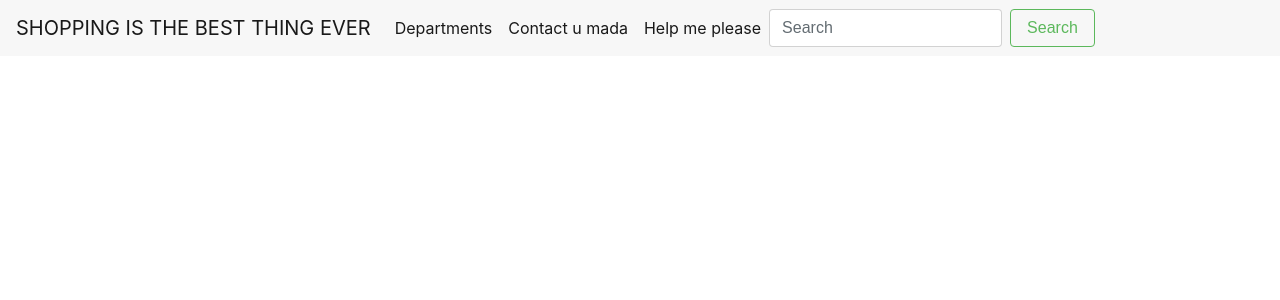
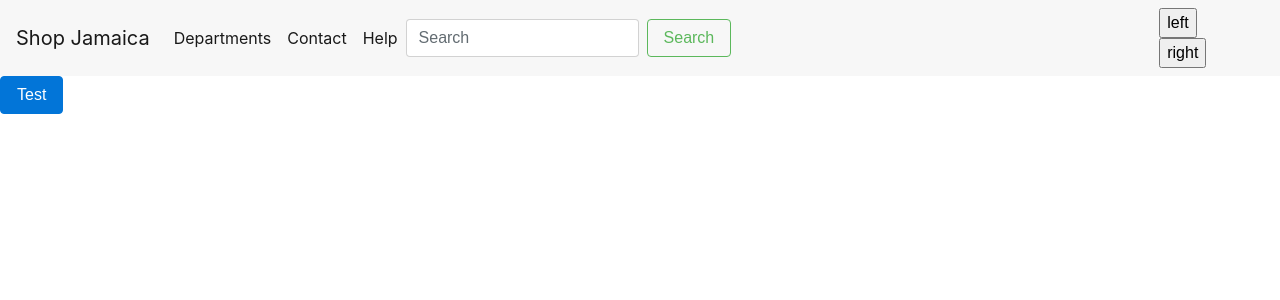
Before and after one commit to Ne1k1/shopping-site-project, a Django app: page / in a window 1280 px wide. Shown: the top 300 px of the page. Run offline with Django 3.2, Linux system fonts and the light colour scheme; some libraries are stand-ins or nearby versions.

Commit message:
button added

```diff
--- a/app/templates/index.html
+++ b/app/templates/index.html
@@ -25,7 +25,7 @@
 			<span class="navbar-toggler-icon"></span>
 		</button>
 
-		<a class="navbar-brand" href="#">SHOPPING IS THE BEST THING EVER</a>
+		<a class="navbar-brand" href="#">Shop Jamaica</a>
 
 		<div class="collapse navbar-collapse" id="mainnavbar">
 			<ul class="nav navbar-nav navbar-center">
@@ -34,11 +34,11 @@
 				</li>
 
 				<li class="nav-item active">
-					<a class="nav-link" href="#">Contact u mada</a>
+					<a class="nav-link" href="#">Contact</a>
 				</li>
 
 				<li class="nav-item active">
-					<a class="nav-link" href="#">Help me please</a>
+					<a class="nav-link" href="#">Help</a>
 				</li>
 			</ul>
 
@@ -49,9 +49,18 @@
 
 		</div>
 
+		<div class="container-fluid">
+			<div class="row">
+				<div class="col-md-1"><button>left</button></div>
+				<div class="col-md-11"><button>right</button></div>
+			</div>
+		</div>
+
+
+
 	</nav>
 
-
+	<button type="button" class="btn btn-primary">Test</button>
 
 
 </body>
```
